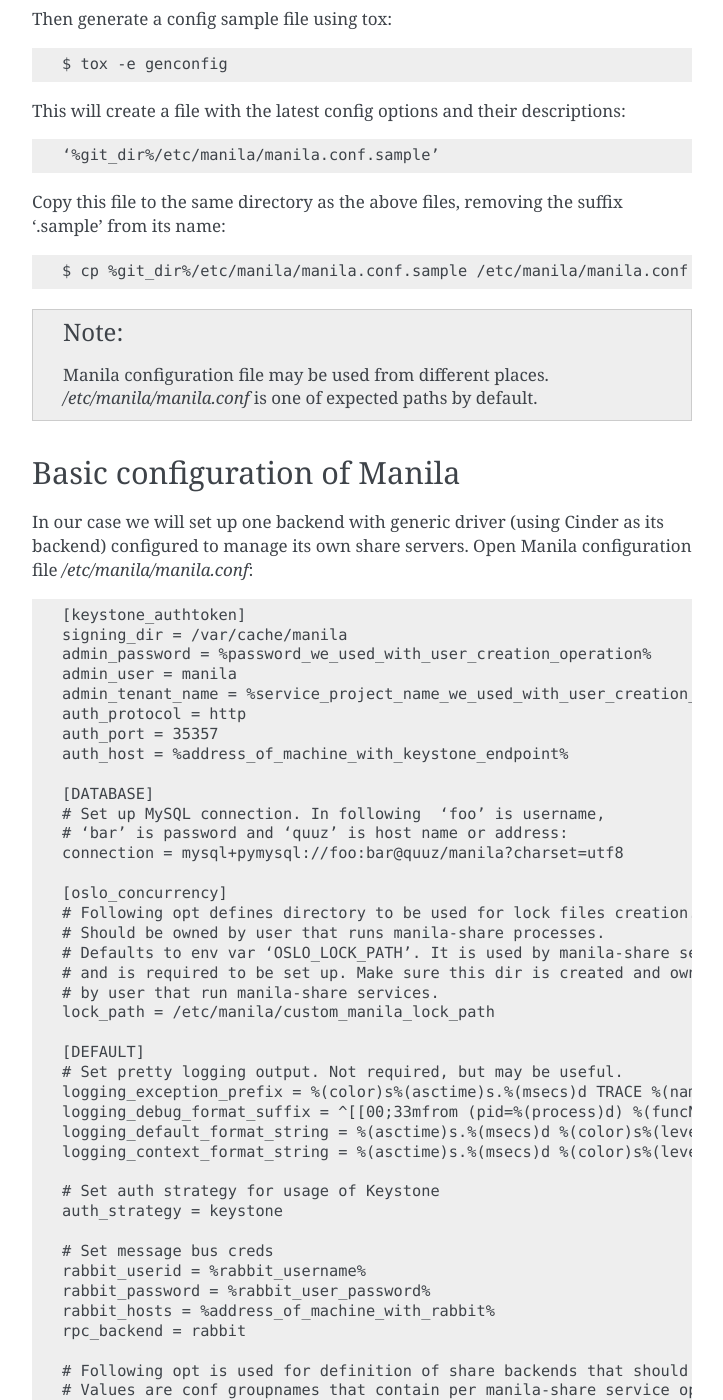
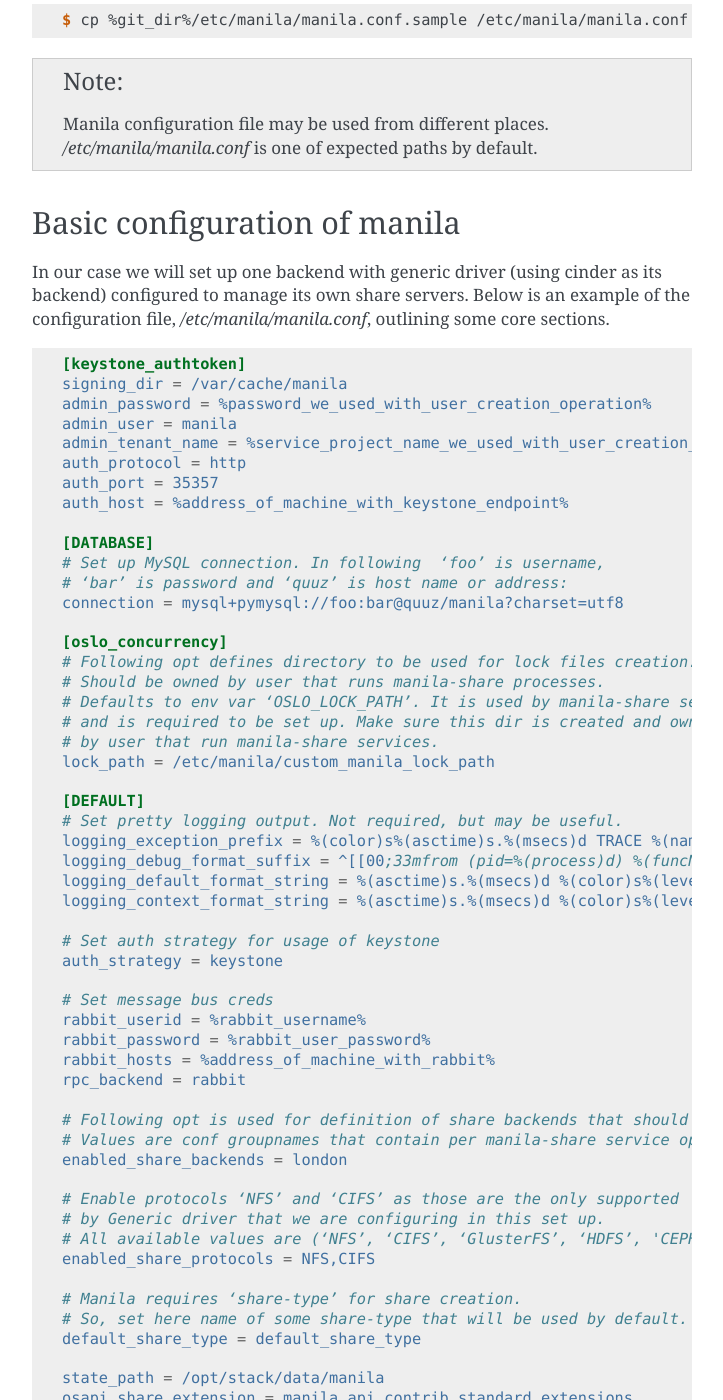
Before and after one commit to openstack/manila, a Sphinx documentation site: the page built from doc/source/adminref/quick_start.rst, in a window 1280 px wide and 1400 px high, scrolled down 4691 px. Shown: the whole window, without its empty margins (388-1111 px from the left). Built offline with Sphinx 7.4.7, drawn with Linux system fonts in a browser that asks for light colours; pages that are not in the unit, such as notebooks, are missing from menus; the version number could not be read and is left out; some of the changed text lies outside the part shown.

Commit message:
[Doc] Update quick start guide to Mitaka release
Also, corrected casing in the usage of the project names.

Change-Id: I2077bd27f6f3b8ef84b91c81b08e9d6eba1f68fd
Closes-Bug: #1562086

```diff
--- a/doc/source/adminref/quick_start.rst
+++ b/doc/source/adminref/quick_start.rst
@@ -13,34 +13,34 @@
 
 Quick start
 ===========
-This document describes how to install Manila from the OpenStack `Kilo`
+This document describes how to install manila from the OpenStack `Mitaka`
 release. Note that the process differs from previous releases and is likely to
 change again in subsequent releases.
 
-Manila consists of three main services, which are similar to those of the
-OpenStack Cinder project:
+Manila consists of the following main services, which are similar to those of
+the OpenStack cinder project:
 
 - manila-api
+- manila-data
 - manila-scheduler
 - manila-share
 
-Installation of first two - `manila-api` and `manila-scheduler` is common
+Installations of `manila-api` and `manila-scheduler` are common
 for almost all deployments. But configuration of `manila-share` is
-backend-specific and can differ from deployment to deployment. Hence, this doc
-will cover just some specific case. Hence, this document will cover a single
-use case, configuring the "Generic" driver that uses the Cinder project as its
-backend.
+backend-specific and can differ from deployment to deployment. This
+document will cover only a single use case, configuring the "Generic" driver
+that uses the cinder project as its backend.
 
 Note that the `manila-share` service can run in two modes, with and without
 handling of `share servers`.  In most cases share servers are virtual machines
 that export file shares via various network file systems. The example in this
 document describes a backend that manages share servers using network resources
-provided by Neutron.
+provided by neutron.
 
 .. note::
     Manila supports any network architecture. When a driver is managing its own
     share servers, it can use any of several network plug-ins that provide
-    network resources. Manila includes plug-ins for Neutron and Nova-network,
+    network resources. Manila includes plug-ins for neutron and nova-network,
     as well as a `StandaloneNetworkPlugin` for simple networks. When a driver
     is not managing share servers, it has no need for network plug-ins.
 
@@ -76,65 +77,74 @@
 
 Clone repo::
 
-    $ git clone -b stable/kilo https://github.com/openstack/manila
+    $ git clone -b stable/mitaka https://github.com/openstack/manila
 
 Then run the installation script::
 
     $ sudo python setup.py install
 
-It will install the Manila binaries and their dependencies.
+It will install the manila binaries and their dependencies.
 These are the expected binaries:
 
 - manila-all
 - manila-api
+- manila-data
 - manila-manage
 - manila-scheduler
 - manila-share
 
-Installation of Manila client
+Installation of manila client
 -----------------------------
 
-To send requests to Manila we need to install the Manila client.
+To send requests to manila we need to install the manila client.
 
-Install it using PIP::
+Install it using PIP:
 
-    $ sudo pip install python-manilaclient>=1.0.4
+.. code-block:: console
+
+    $ sudo pip install python-manilaclient>=1.8.1
 
 .. note::
-    The starting version of the Manila client for Kilo release is 1.0.4
+    The starting version of the manila client for Mitaka release is 1.8.1
 
-The above will install the Manila binary that will be used for issuing
+The above will install the manila binary that will be used for issuing
 manila requests.
 
-Registration in Keystone
+Registration in keystone
 ------------------------
 
-Like all other OpenStack projects, Manila should be registered with Keystone.
-Here are the registration steps, similar to those of Cinder:
+Like all other OpenStack projects, manila should be registered with keystone.
+Here are the registration steps, similar to those of cinder:
 
-1) Create Manila service user::
+1) Create manila service user:
 
-    $ keystone user-create --name manila --pass %PASSWORD%
+.. code-block:: console
 
-2) Add the admin role to the Manila user::
+    $ openstack user create --name manila --password %PASSWORD%
 
-    $ keystone user-role-add --user manila --tenant service --role admin
+2) Add the admin role to the manila user:
+
+.. code-block:: console
+
+    $ openstack role add --user manila --project service admin
 
 .. note::
     Tenant/project may differ, but it should be the same as for all other
     service users such as ‘cinder’, ‘nova’, etc.
 
-3) Create the Manila service entities::
+3) Create the manila service entities:
 
-    $ keystone service-create \
+.. code-block:: console
+
+    $ openstack service create \
         --name manila \
-        --type share \
-        --description "OpenStack Shared Filesystems"
+        --description "OpenStack Shared Filesystems"\
+        share
 
-    $ keystone service-create \
+    $ openstack service create \
         --name manilav2 \
-        --type sharev2 \
-        --description "OpenStack Shared Filesystems V2"
+        --description "OpenStack Shared Filesystems"\
+        sharev2
 
 
 Result::
@@ -162,47 +172,35 @@
 
 4) Create the Share Filesystems service API endpoints::
 
-    $ keystone endpoint-create \
-        --service-id $(keystone service-list | awk '/ share / {print $2}') \
+.. code-block:: console
+
+    $ openstack endpoint create \
+        --region RegionOne \
         --publicurl http://%controller%:8786/v1/%\(tenant_id\)s \
         --internalurl http://%controller%:8786/v1/%\(tenant_id\)s \
         --adminurl http://%controller%:8786/v1/%\(tenant_id\)s \
-        --region regionOne
+        share
 
-    $ keystone endpoint-create \
-        --service-id $(keystone service-list | awk '/ sharev2 / {print $2}') \
+    $ openstack endpoint create \
+        --region RegionOne \
         --publicurl http://%controller%:8786/v2/%\(tenant_id\)s \
         --internalurl http://%controller%:8786/v2/%\(tenant_id\)s \
         --adminurl http://%controller%:8786/v2/%\(tenant_id\)s \
-        --region regionOne
+        sharev2
 
-Result::
 
-    +-------------+-------------------------------------------+
-    |   Property  |                   Value                   |
-    +-------------+-------------------------------------------+
-    |   adminurl  | http://%controller%:8786/v1/%(tenant_id)s |
-    |      id     |     c1984777db6941919657d15b25f05c94      |
-    | internalurl | http://%controller%:8786/v1/%(tenant_id)s |
-    |  publicurl  | http://%controller%:8786/v1/%(tenant_id)s |
-    |    region   |                 regionOne                 |
-    |  service_id |     4c13e9ff7ec04f4e95a26f72ecdf9919      |
-    +-------------+-------------------------------------------+
+Result should be similar to::
 
-    +-------------+-------------------------------------------+
-    |   Property  |                   Value                   |
-    +-------------+-------------------------------------------+
-    |   adminurl  | http://%controller%:8786/v2/%(tenant_id)s |
-    |      id     |      63ddffd27e8c4c62b4ffb228083325e6     |
-    | internalurl | http://%controller%:8786/v2/%(tenant_id)s |
-    |  publicurl  | http://%controller%:8786/v2/%(tenant_id)s |
-    |    region   |                 regionOne                 |
-    |  service_id |      2840d1e7b033437f8776a7bd5045b28d     |
-    +-------------+-------------------------------------------+
+    +----------------------------------+-----------+--------------+----------------+----------------------------------------------------+
+    | ID                               | Region    | Service Name | Service Type   | PublicURL                                          |
+    +----------------------------------+-----------+--------------+----------------+----------------------------------------------------+
+    | 3933b186baec48b9bc647877ee685d0f | RegionOne | Manila       | share          | http://%controller%:8786/v1/%\(tenant_id\)s        |
+    | de06e6d76b534fac854dba8d740a1741 | RegionOne | Manilav2     | sharev2        | http://%controller%:8786/v2/%\(tenant_id\)s        |
+    +----------------------------------+-----------+--------------+----------------+----------------------------------------------------+
 
 .. note::
-    Port ‘8786’ is the default port for Manila. It may be changed to any
-    other port, but this change should also be made in the Manila configuration
+    Port ‘8786’ is the default port for manila. It may be changed to any
+    other port, but this change should also be made in the manila configuration
     file using opt ‘osapi_share_listen_port’ which defaults to ‘8786’.
 
 Preparation of external files
@@ -216,7 +214,9 @@
     rootwrap.d/share.filters
 
 
-Then generate a config sample file using tox::
+Then generate a config sample file using tox:
+
+.. code-block:: console
 
     $ tox -e genconfig
 
@@ -225,7 +225,9 @@
     ‘%git_dir%/etc/manila/manila.conf.sample’
 
 Copy this file to the same directory as the above files, removing the suffix
-‘.sample’ from its name::
+‘.sample’ from its name:
+
+.. code-block:: console
 
     $ cp %git_dir%/etc/manila/manila.conf.sample /etc/manila/manila.conf
 
@@ -233,11 +235,14 @@
     Manila configuration file may be used from different places.
     `/etc/manila/manila.conf` is one of expected paths by default.
 
-Basic configuration of Manila
+Basic configuration of manila
 -----------------------------
-In our case we will set up one backend with generic driver (using Cinder
+In our case we will set up one backend with generic driver (using cinder
 as its backend) configured to manage its own share servers.
-Open Manila configuration file `/etc/manila/manila.conf`::
+Below is an example of the configuration file, `/etc/manila/manila.conf`,
+outlining some core sections.
+
+.. code-block:: ini
 
     [keystone_authtoken]
     signing_dir = /var/cache/manila
@@ -268,7 +273,7 @@
     logging_default_format_string = %(asctime)s.%(msecs)d %(color)s%(levelname)s %(name)s [^[[00;36m-%(color)s] ^[[01;35m%(instance)s%(color)s%(message)s^[[00m
     logging_context_format_string = %(asctime)s.%(msecs)d %(color)s%(levelname)s %(name)s [^[[01;36m%(request_id)s ^[[00;36m%(user_id)s %(project_id)s%(color)s] ^[[01;35m%(instance)s%(color)s%(message)s^[[00m
 
-    # Set auth strategy for usage of Keystone
+    # Set auth strategy for usage of keystone
     auth_strategy = keystone
 
     # Set message bus creds
@@ -283,27 +288,8 @@
 
     # Enable protocols ‘NFS’ and ‘CIFS’ as those are the only supported
     # by Generic driver that we are configuring in this set up.
-    # All available values are (‘NFS’, ‘CIFS’, ‘GlusterFS’, ‘HDFS’)
+    # All available values are (‘NFS’, ‘CIFS’, ‘GlusterFS’, ‘HDFS’, 'CEPHFS')
     enabled_share_protocols = NFS,CIFS
-
-    # Following is password for user ‘neutron’ for interaction with Neutron.
-    # It is required only when Neutron is set up in lab, and handling of
-    # share servers is used within configured share drivers.
-    neutron_admin_password = %password%
-
-    # Following is password for user ‘cinder’ for interaction with Cinder service.
-    # Used only by Generic driver.
-    cinder_admin_password = %password%
-
-    # Following is password for user ‘nova’ for interaction with Nova service.
-    # Used only by Generic driver for the moment.
-    nova_admin_password = %password%
-
-    # Set the project/tenant name of the ‘service’ tenant. These should all be the
-    # same value, but may be different than the default.
-    neutron_admin_project_name = service
-    cinder_admin_tenant_name = service
-    nova_admin_tenant_name = service
 
     # Manila requires ‘share-type’ for share creation.
     # So, set here name of some share-type that will be used by default.
@@ -321,12 +307,45 @@
     # Set following opt to ‘True’ to get more info in logging.
     debug = True
 
+    [nova]
+    # Only needed by generic or windows drivers, the only drivers
+    # as of Mitaka that require it.
+    username = nova
+    password = %password%
+    project_domain_id = default
+    project_name = service
+    user_domain_id = default
+    auth_url = http://127.0.0.1:5000
+    auth_type = password
+
+    [neutron]
+    # Only needed when the networking drivers use nova and "generic" driver,
+    # as used in this example.
+    username = neutron
+    password = %password%
+    project_domain_id = default
+    project_name = service
+    user_domain_id = default
+    auth_url = http://127.0.0.1:5000
+    auth_type = password
+
+    [cinder]
+    # Only needed by generic or windows drivers, the only drivers
+    # as of Mitaka that require it.
+    username = cinder
+    password = %password%
+    project_domain_id = default
+    project_name = service
+    user_domain_id = default
+    auth_url = http://127.0.0.1:5000
+    auth_type = password
+
     [london]
     # This is custom opt group that is used for storing opts of share-service.
     # This one is used only when enabled using opt `enabled_share_backends`
     # from DEFAULT group.
 
-    # Set usage of Generic driver which uses Cinder as backend.
+    # Set usage of Generic driver which uses cinder as backend.
     share_driver = manila.share.drivers.generic.GenericShareDriver
 
     # Generic driver supports both driver modes - with and without handling
@@ -334,13 +353,13 @@
     # enabling using this driver.
     driver_handles_share_servers = True
 
-    # Generic driver is the only driver that uses image from Glance for building
-    # service VMs in Nova. And following are data for some specific image.
-    # We used one defined in [1]
-    # [1] https://github.com/openstack/manila/blob/6785cad9/devstack/plugin.sh#L86
-    service_instance_password = ubuntu
-    service_instance_user = ubuntu
-    service_image_name = ubuntu_1204_nfs_cifs
+    # Generic driver uses a glance image for building service VMs in nova.
+    # The following options specify the image to use.
+    # We use the latest build of [1].
+    # [1] https://github.com/openstack/manila-image-elements
+    service_instance_password = manila
+    service_instance_user = manila
+    service_image_name = manila-service-image
 
     # These will be used for keypair creation and inserted into service VMs.
     path_to_private_key = /home/stack/.ssh/id_rsa
@@ -352,28 +371,38 @@
 .. note::
     The Generic driver does not use network plugins, so none is part of the
     above configuration. Other drivers that manage their own share servers may
-    require one of Manila's network plug-ins.
+    require one of manila's network plug-ins.
 
 Database setup
 --------------
 Manila supports different SQL dialects in theory, but it is only tested with
 MySQL, so this step assumes that MySQL has been installed.
 
-Create the database for Manila::
+Create the database for manila:
+
+.. code-block:: console
 
     $ mysql -u%DATABASE_USER% -p%DATABASE_PASSWORD% -h%MYSQL_HOST% -e "DROP DATABASE IF EXISTS manila;"
     $ mysql -u%DATABASE_USER% -p%DATABASE_PASSWORD% -h%MYSQL_HOST% -e "CREATE DATABASE manila CHARACTER SET utf8;"
 
-Then create Manila's tables and apply all migrations::
+Then create manila's tables and apply all migrations:
+
+.. code-block:: console
 
     $ manila-manage db sync
 
-Here is the list of tables for the Kilo release of Manila::
+Here is the list of tables for the Mitaka release of manila::
 
     +--------------------------------------------+
     | Tables_in_manila                           |
     +--------------------------------------------+
     | alembic_version                            |
+    | availability_zones                         |
+    | cgsnapshot_members                         |
+    | cgsnapshots                                |
+    | consistency_group_share_type_mappings      |
+    | consistency_groups                         |
+    | drivers_private_data                       |
     | network_allocations                        |
     | project_user_quotas                        |
     | quota_classes                              |
@@ -383,12 +412,16 @@
     | security_services                          |
     | services                                   |
     | share_access_map                           |
-    | share_export_locations                     |
+    | share_instance_access_map                  |
+    | share_instance_export_locations            |
+    | share_instance_export_locations_metadata   |
+    | share_instances                            |
     | share_metadata                             |
     | share_network_security_service_association |
     | share_networks                             |
     | share_server_backend_details               |
     | share_servers                              |
+    | share_snapshot_instances                   |
     | share_snapshots                            |
     | share_type_extra_specs                     |
     | share_type_projects                        |
@@ -396,10 +429,12 @@
     | shares                                     |
     +--------------------------------------------+
 
-Running Manila services
+Running manila services
 -----------------------
 
-Run manila-api first::
+Run manila-api first:
+
+.. code-block:: console
 
     $ manila-api \
         --config-file /etc/manila/manila.conf & \
@@ -407,7 +442,9 @@
         fg || echo "m-api failed to start" | \
         tee "/opt/stack/status/stack/m-api.failure"
 
-Create a default share type before running `manila-share` service::
+Create a default share type before running `manila-share` service:
+
+.. code-block:: console
 
     $ manila type-create default_share_type True
 
@@ -417,36 +454,49 @@
 
 Result::
 
-    +-----------+--------------------+------------+------------+-------------------------------------+
-    | ID        | Name               | Visibility | is_default | required_extra_specs                |
-    +-----------+--------------------+------------+------------+-------------------------------------+
-    | %some_id% | default_share_type | public     | -          | driver_handles_share_servers : True |
-    +-----------+--------------------+------------+------------+-------------------------------------+
+    +----------------------+-------------------------------------+
+    | Property             | Value                               |
+    +----------------------+-------------------------------------+
+    | required_extra_specs | driver_handles_share_servers : True |
+    | Name                 | default_share_type                  |
+    | Visibility           | public                              |
+    | is_default           | -                                   |
+    | ID                   | %some_id%                           |
+    | optional_extra_specs | snapshot_support : True             |
+    +----------------------+-------------------------------------+
 
 Service `manila-api` may be restarted to get updated information about
 `default share type`. So, get list of share types after restart of
-service `manila-api`::
+service `manila-api`:
+
+.. code-block:: console
 
     $ manila type-list
 
 Result::
 
-    +-----------+----------------------------+------------+------------+--------------------------------------+
-    | ID        | Name                       | Visibility | is_default | required_extra_specs                 |
-    +-----------+----------------------------+------------+------------+--------------------------------------+
-    | %some_id% | default_share_type         | public     | YES        | driver_handles_share_servers : True  |
-    +-----------+----------------------------+------------+------------+--------------------------------------+
+    +-----------+--------------------+------------+------------+-------------------------------------+-------------------------+
+    | ID        | Name               | visibility | is_default | required_extra_specs                | optional_extra_specs    |
+    +-----------+--------------------+------------+------------+-------------------------------------+-------------------------+
+    | %some_id% | default_share_type | public     | YES        | driver_handles_share_servers : True | snapshot_support : True |
+    +-----------+--------------------+------------+------------+-------------------------------------+-------------------------+
 
 
-Add any additional extra specs to `share-type` if needed using following command::
+Add any additional extra specs to `share-type` if needed using following command:
+
+.. code-block:: console
 
     $ manila type-key default_share_type set key=value
 
-This may be viewed as follows::
+This may be viewed as follows:
+
+.. code-block:: console
 
     $ manila extra-specs-list
 
-Run manila-scheduler::
+Run manila-scheduler:
+
+.. code-block:: console
 
     $ manila-scheduler \
         --config-file /etc/manila/manila.conf & \
@@ -454,7 +504,9 @@
         fg || echo "m-sch failed to start" | \
         tee "/opt/stack/status/stack/m-sch.failure"
 
-Run manila-share::
+Run manila-share:
+
+.. code-block:: console
 
     $ manila-share \
         --config-file /etc/manila/manila.conf & \
@@ -462,24 +514,37 @@
         fg || echo "m-shr failed to start" | \
         tee "/opt/stack/status/stack/m-shr.failure"
 
+Run manila-data:
+
+.. code-block:: console
+
+    $ manila-data \
+        --config-file /etc/manila/manila.conf & \
+        echo $! >opt/stack/status/stack/m-dat.pid; \
+        fg || echo "m-dat failed to start" | \
+        tee "/opt/stack/status/stack/m-dat.failure"
+
+
 Creation of pilot share
 -----------------------
 
 In this step we assume that the following services are running:
 
-- Keystone
-- Nova (used by Generic driver, not strict dependency of Manila)
-- Neutron (default network backend for Generic driver, used when driver handles share servers)
-- Cinder (used by Generic driver)
+- keystone
+- nova (used by Generic driver, not strict dependency of manila)
+- neutron (default network backend for Generic driver, used when driver handles share servers)
+- cinder (used by Generic driver)
 
 To operate a driver that handles share servers, we must create
 a `share network`, which is a set of network information that will be used
 during share server creation.
-In our example, to use Neutron, we will do the following::
+In our example, to use neutron, we will do the following:
+
+.. code-block:: console
 
     $ neutron net-list
 
-Here we note the ID of a Neutron network and one of its subnets.
+Here we note the ID of a neutron network and one of its subnets.
 
 .. note::
     Some configurations of the Generic driver may require this network be
@@ -487,22 +552,39 @@
     default configuration of Generic driver, make sure the network is attached
     to a public router.
 
-Then define a share network using the Neutron network and subnet IDs::
+Then define a share network using the neutron network and subnet IDs:
+
+.. code-block:: console
 
     $ manila share-network-create \
         --name test_share_network \
         --neutron-net-id %id_of_neutron_network% \
         --neutron-subnet-id %id_of_network_subnet%
 
-Now we can create a share using the following command::
+Now we can create a share using the following command:
+
+.. code-block:: console
 
     $ manila create NFS 1 --name testshare --share-network test_share_network
 
-The above command will instruct Manila to schedule a share for creation. Once
+The above command will instruct manila to schedule a share for creation. Once
 created, configure user access to the new share before attempting to mount it
-via the network::
+via the network:
+
+.. code-block:: console
 
     $ manila access-allow testshare ip 0.0.0.0/0 --access-level rw
 
 We added read-write access to all IP addresses. Now, you can try mounting this
-NFS share onto any host.
+NFS share onto any host. To determine the path required to mount the share onto
+a host, run:
+
+.. code-block:: console
+
+    # manila share-export-location-list testshare
+    +--------------------------------------+--------------------------------------------------------+-----------+
+    | ID                                   | Path                                                   | Preferred |
+    +--------------------------------------+--------------------------------------------------------+-----------+
+    | 6921e862-88bc-49a5-a2df-efeed9acd583 | 10.0.0.3:/share-e1c2d35e-fe67-4028-ad7a-45f668732b1d   | False     |
+    | b6bd76ce-12a2-42a9-a30a-8a43b503867d | 10.254.0.3:/share-e1c2d35e-fe67-4028-ad7a-45f668732b1d | False     |
+    +--------------------------------------+--------------------------------------------------------+-----------+
```
Also changed, not shown: other parts of doc/source/adminref/quick_start.rst (+11 -10 lines).
